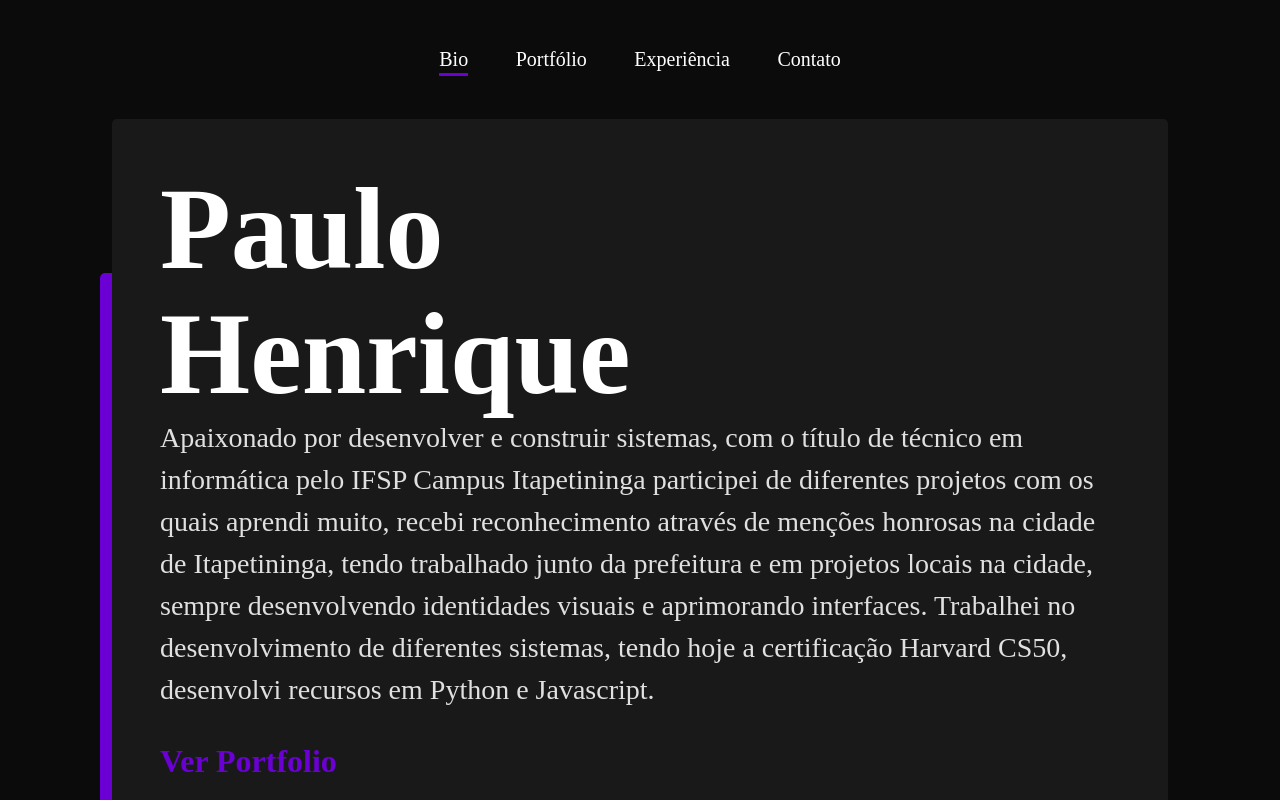
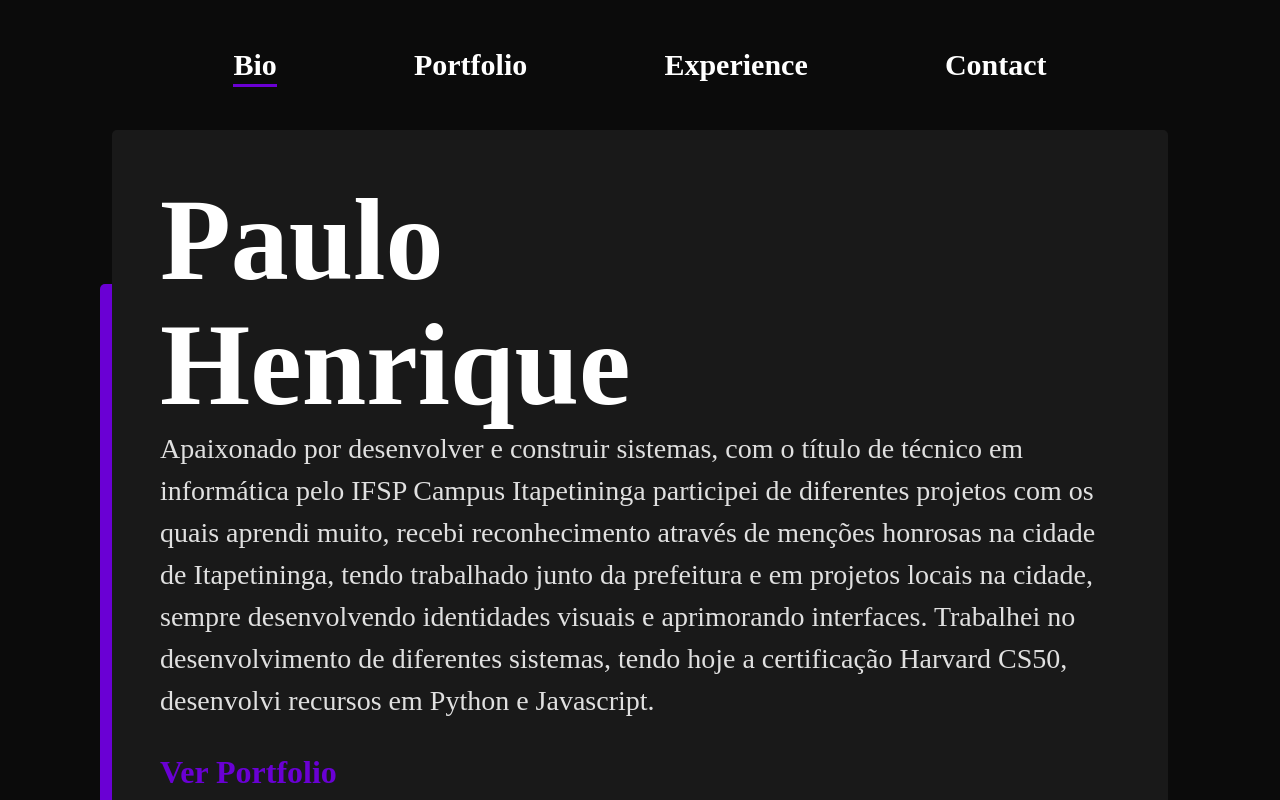
Before and after one commit to paulhenrique/portfolio, a React (Create React App) app: page / in a window 1280 px wide. Shown: the top 800 px of the page. Built offline with nearby package versions, Linux system fonts and the light colour scheme; a web font is replaced by a local one.

Commit message:
Finalizando desktop da bio

```diff
--- a/src/components/Navbar/index.tsx
+++ b/src/components/Navbar/index.tsx
@@ -6,9 +6,9 @@ function Navbar() {
   return (
     <div className={styles.navbar}>
       <NavLink activeClassName={styles.activeClass} exact to="/">Bio</NavLink>
-      <NavLink activeClassName={styles.activeClass} to="/portfolio" >Portfólio</NavLink>
-      <NavLink activeClassName={styles.activeClass} to="/experiencia" >Experiência</NavLink>
-      <NavLink activeClassName={styles.activeClass} to="/contato" >Contato</NavLink>
+      <NavLink activeClassName={styles.activeClass} to="/portfolio" >Portfolio</NavLink>
+      <NavLink activeClassName={styles.activeClass} to="/experiencia" >Experience</NavLink>
+      <NavLink activeClassName={styles.activeClass} to="/contato" >Contact</NavLink>
     </div>
   )
 }
--- a/src/components/Navbar/styles.module.scss
+++ b/src/components/Navbar/styles.module.scss
@@ -3,14 +3,14 @@
   display: flex;
   justify-content: space-around;
   color: white;
-  max-width: 449px;
   margin: auto;
   padding: 3rem 0;
 
   a {
     text-decoration: none;
     color: white;
-    font-size: 20px;
+    font-size: 30px;
+    font-weight: 600;
     transition: all ease .25s;
 
     &.activeClass:not(&:hover),
```
